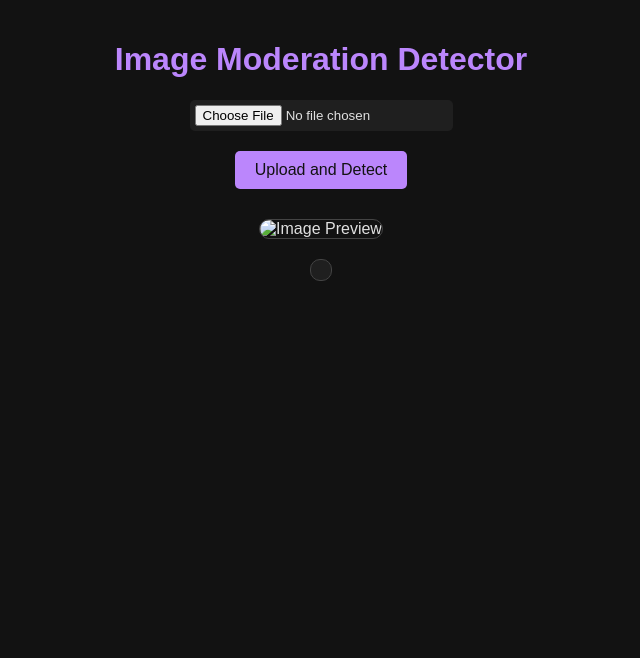
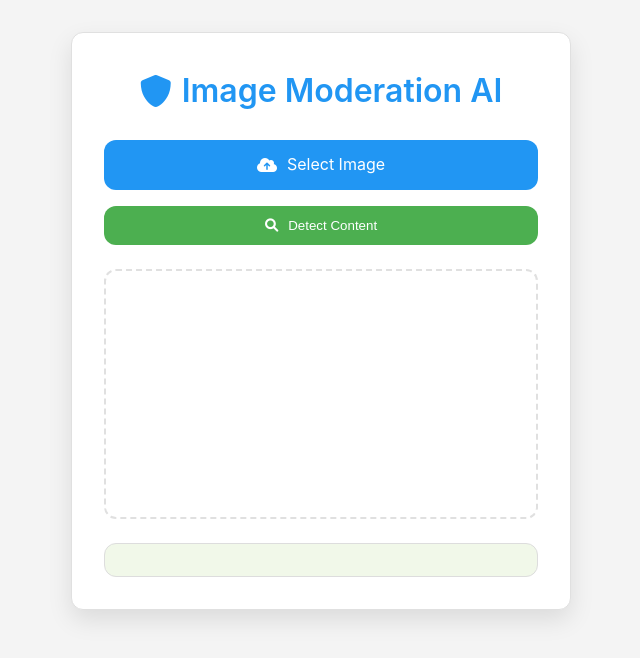
Before and after one commit to lbrenman/image-moderation-app-nodejs, a website: page public/index.html in a window 1280 px wide. Shown: the whole page, without its empty margins (319-959 px from the left). Drawn offline with Linux system fonts and the light colour scheme.

Commit message:
update index.html

```diff
--- a/public/index.html
+++ b/public/index.html
@@ -3,73 +3,228 @@
 <head>
     <meta charset="UTF-8">
     <meta name="viewport" content="width=device-width, initial-scale=1.0">
-    <title>Image Moderation Detector</title>
+    <title>Image Moderation AI</title>
+    <link href="https://cdnjs.cloudflare.com/ajax/libs/font-awesome/6.0.0-beta3/css/all.min.css" rel="stylesheet">
     <style>
+        :root {
+            --primary-color: #2196f3;
+            --secondary-color: #4caf50;
+            --background-light: #f4f4f4;
+            --surface-light: #ffffff;
+            --text-dark: #333333;
+            --border-color: #e0e0e0;
+            --border-radius: 12px;
+        }
+
+        * {
+            margin: 0;
+            padding: 0;
+            box-sizing: border-box;
+        }
+
         body {
-            font-family: 'Arial', sans-serif;
-            margin: 0;
-            padding: 20px;
-            background-color: #121212;
-            color: #e0e0e0;
+            font-family: 'Inter', -apple-system, BlinkMacSystemFont, 'Segoe UI', 'Roboto', sans-serif;
+            background-color: var(--background-light);
+            color: var(--text-dark);
+            line-height: 1.6;
             display: flex;
             flex-direction: column;
             align-items: center;
+            min-height: 100vh;
+            padding: 2rem;
         }
-        h1 {
-            color: #bb86fc;
+
+        .container {
+            width: 100%;
+            max-width: 500px;
+            background-color: var(--surface-light);
+            border-radius: var(--border-radius);
+            padding: 2rem;
+            box-shadow: 0 10px 25px rgba(0, 0, 0, 0.1);
+            text-align: center;
+            border: 1px solid var(--border-color);
         }
-        input[type="file"] {
-            margin-bottom: 10px;
-            padding: 5px;
+
+        .title {
+            color: var(--primary-color);
+            margin-bottom: 1.5rem;
+            font-size: 2rem;
+            font-weight: 600;
+            display: flex;
+            align-items: center;
+            justify-content: center;
+            gap: 10px;
+        }
+
+        .title-icon {
+            color: var(--primary-color);
+        }
+
+        .file-input-wrapper {
+            position: relative;
+            width: 100%;
+            margin-bottom: 1rem;
+        }
+
+        .file-input {
+            position: absolute;
+            opacity: 0;
+            cursor: pointer;
+            height: 100%;
+            width: 100%;
+            top: 0;
+            left: 0;
+            z-index: 2;
+        }
+
+        .file-input-label {
+            display: flex;
+            align-items: center;
+            justify-content: center;
+            width: 100%;
+            padding: 12px 20px;
+            background-color: var(--primary-color);
+            color: white;
+            border-radius: var(--border-radius);
+            cursor: pointer;
+            transition: background-color 0.3s ease, transform 0.2s ease;
+            gap: 10px;
+        }
+
+        .file-input-label:hover {
+            background-color: #1976d2;
+            transform: translateY(-2px);
+        }
+
+        .upload-button {
+            width: 100%;
+            padding: 12px 20px;
+            background-color: var(--secondary-color);
+            color: white;
             border: none;
-            border-radius: 5px;
-            background-color: #1f1f1f;
-            color: #e0e0e0;
+            border-radius: var(--border-radius);
+            cursor: pointer;
+            transition: background-color 0.3s ease, transform 0.2s ease;
+            display: flex;
+            align-items: center;
+            justify-content: center;
+            gap: 10px;
+            margin-top: 1rem;
         }
-        button {
-            padding: 10px 20px;
-            margin-top: 10px;
-            border: none;
-            border-radius: 5px;
-            background-color: #bb86fc;
-            color: #121212;
-            font-size: 16px;
-            cursor: pointer;
-            transition: background-color 0.3s ease;
+
+        .upload-button:hover {
+            background-color: #45a049;
+            transform: translateY(-2px);
         }
-        button:hover {
-            background-color: #9b59b6;
+
+        .image-preview-container {
+            margin-top: 1.5rem;
+            display: flex;
+            justify-content: center;
+            align-items: center;
+            border: 2px dashed var(--border-color);
+            border-radius: var(--border-radius);
+            padding: 1rem;
+            min-height: 250px;
         }
-        #imageContainer {
-            margin-top: 20px;
-            max-width: 100%;
-            text-align: center;
+
+        .image-preview {
+            max-width: 250px;
+            max-height: 300px;
+            border-radius: var(--border-radius);
+            box-shadow: 0 5px 15px rgba(0, 0, 0, 0.1);
+            object-fit: contain;
         }
-        #imagePreview {
-            max-width: 200px;
-            height: auto;
-            border: 1px solid #444;
-            border-radius: 10px;
-            margin-top: 10px;
+
+        .moderation-labels {
+            margin-top: 1.5rem;
+            background-color: #f1f8e9;
+            border-radius: var(--border-radius);
+            padding: 1rem;
+            width: 100%;
+            border: 1px solid #ddd;
         }
-        #moderationLabels {
-            margin-top: 20px;
-            padding: 10px;
-            border: 1px solid #444;
-            border-radius: 10px;
-            background-color: #1f1f1f;
+
+        .label-item {
+            display: flex;
+            justify-content: space-between;
+            margin-bottom: 0.5rem;
+            padding: 0.5rem;
+            background-color: white;
+            border-radius: 8px;
+            border: 1px solid var(--border-color);
+        }
+
+        @media (max-width: 600px) {
+            .container {
+                width: 95%;
+                padding: 1rem;
+            }
         }
     </style>
 </head>
 <body>
-    <h1>Image Moderation Detector</h1>
-    <input type="file" id="fileInput" accept="image/jpeg">
-    <button id="uploadButton">Upload and Detect</button>
-    <div id="imageContainer">
-        <img id="imagePreview" src="" alt="Image Preview">
+    <div class="container">
+        <h1 class="title">
+            <i class="fas fa-shield-alt title-icon"></i>
+            Image Moderation AI
+        </h1>
+
+        <div class="file-input-wrapper">
+            <input type="file" id="fileInput" class="file-input" accept="image/jpeg,image/png,image/gif">
+            <label for="fileInput" class="file-input-label">
+                <i class="fas fa-cloud-upload-alt"></i>
+                Select Image
+            </label>
+        </div>
+
+        <button id="uploadButton" class="upload-button">
+            <i class="fas fa-search"></i>
+            Detect Content
+        </button>
+
+        <div class="image-preview-container">
+            <img id="imagePreview" class="image-preview" src="" alt="Image Preview" style="display: none;">
+        </div>
+
+        <div id="moderationLabels" class="moderation-labels"></div>
     </div>
-    <div id="moderationLabels"></div>
 
-    <script src="app.js"></script>
+    <script>
+        const fileInput = document.getElementById('fileInput');
+        const uploadButton = document.getElementById('uploadButton');
+        const imagePreview = document.getElementById('imagePreview');
+        const moderationLabels = document.getElementById('moderationLabels');
+
+        fileInput.addEventListener('change', function(event) {
+            const file = event.target.files[0];
+            if (file) {
+                const reader = new FileReader();
+                reader.onload = function(e) {
+                    imagePreview.src = e.target.result;
+                    imagePreview.style.display = 'block';
+                };
+                reader.readAsDataURL(file);
+            }
+        });
+
+        uploadButton.addEventListener('click', function() {
+            // Placeholder for content moderation logic
+            moderationLabels.innerHTML = `
+                <div class="label-item">
+                    <span>Violence</span>
+                    <span>Low Risk</span>
+                </div>
+                <div class="label-item">
+                    <span>Sexual Content</span>
+                    <span>No Risk</span>
+                </div>
+                <div class="label-item">
+                    <span>Hate Speech</span>
+                    <span>Low Risk</span>
+                </div>
+            `;
+        });
+    </script>
 </body>
 </html>
```
Also changed, not shown: public/index original.html (deleted, +0 -36 lines).
